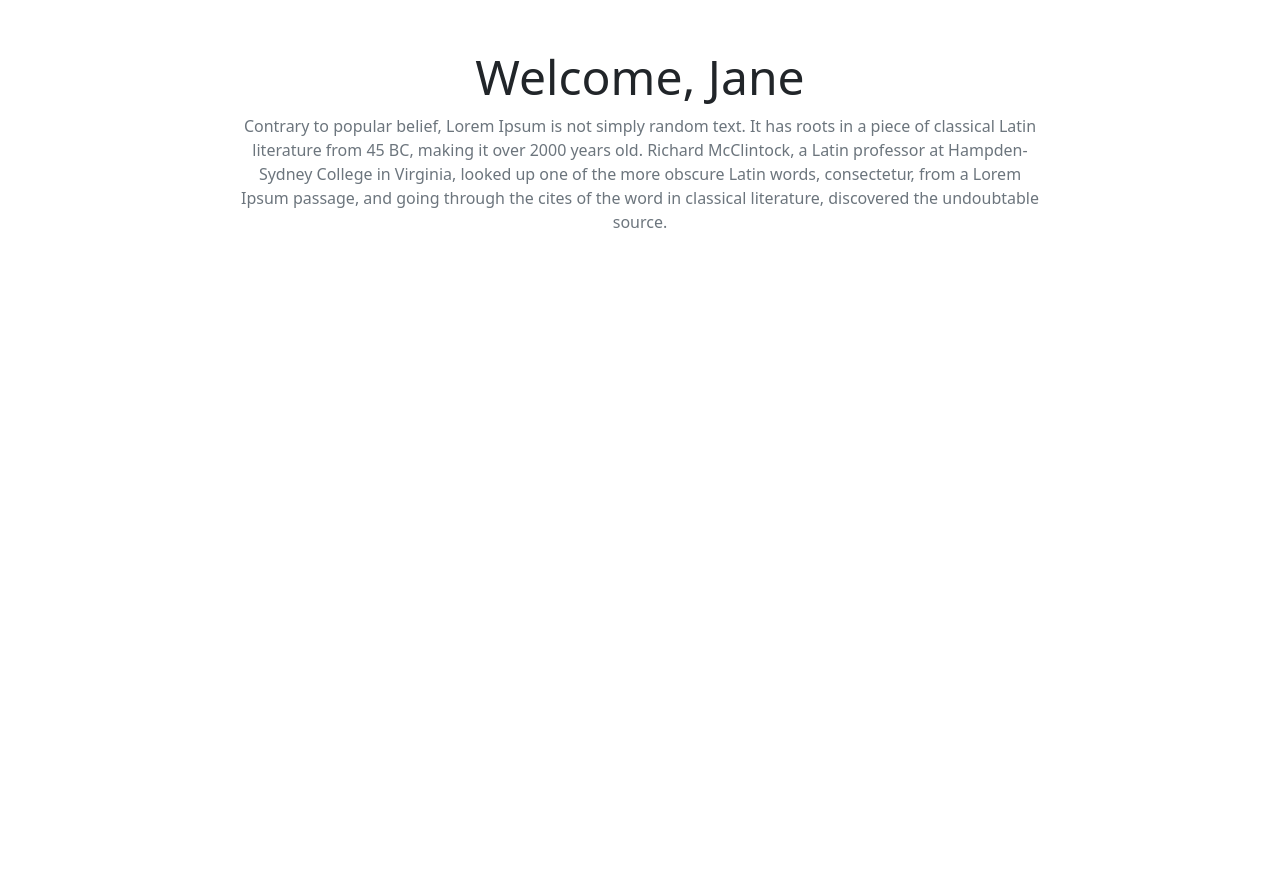
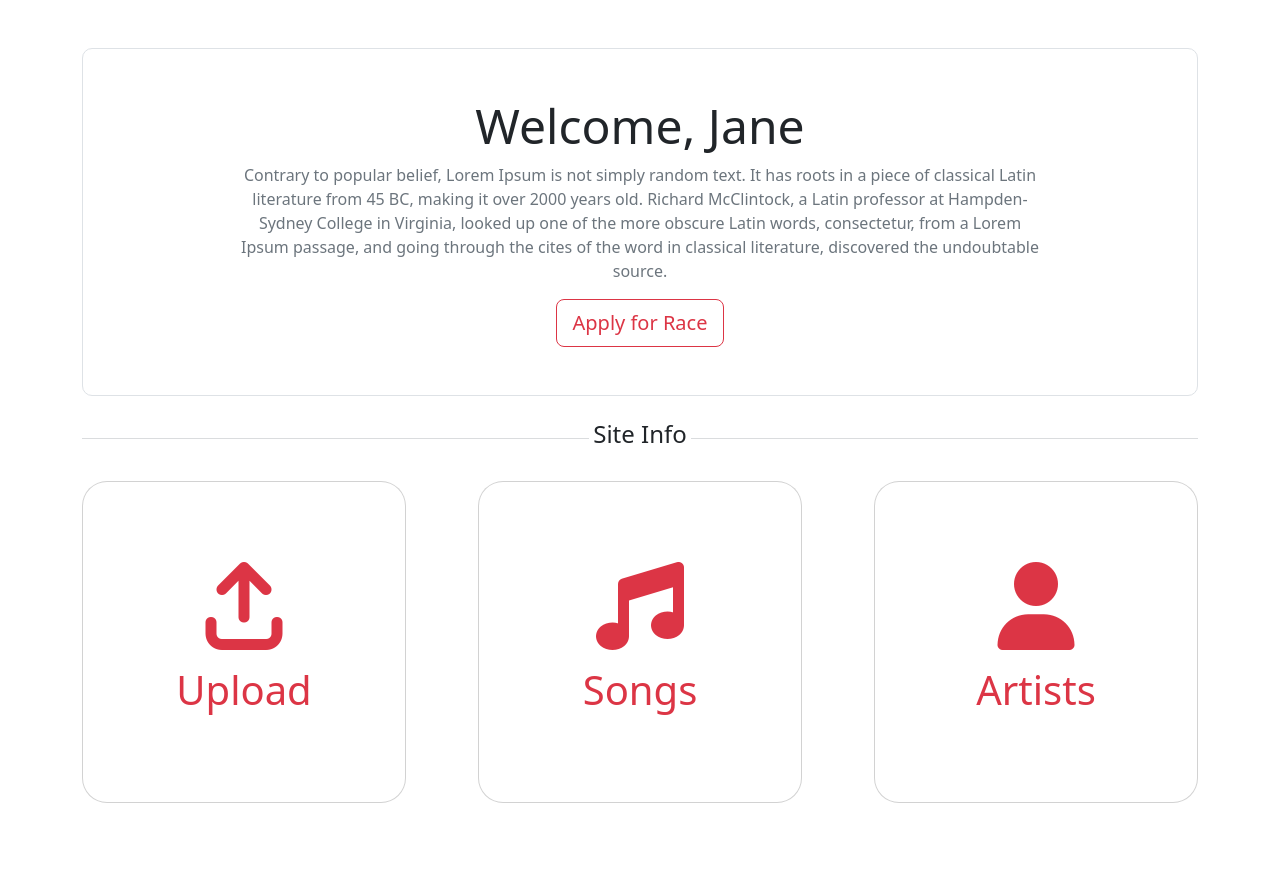
Before and after one commit to Sobikaa-droid/eNASCAR, a Django app: page / in a window 1280 px wide. Shown: the part 75-949 px from the top of the page. Before the commit the page ends 303 px from the top, so only its background shows below. Run offline with Django 4.2, Linux system fonts and the light colour scheme; a user stored in the database is signed in; data comes from the database, SQL or seed files in the repository; both versions use the stored data as it was before the commit; some libraries are stand-ins or nearby versions.

Commit message:
Pre-delete signal to Car, CompleteRaceAPIView, various other fixes

```diff
--- a/apps/cars/apps.py
+++ b/apps/cars/apps.py
@@ -4,3 +4,6 @@ from django.apps import AppConfig
 class CarsConfig(AppConfig):
     default_auto_field = 'django.db.models.BigAutoField'
     name = 'apps.cars'
+
+    def ready(self):
+        from . import signals
--- a/apps/cars/models.py
+++ b/apps/cars/models.py
@@ -1,5 +1,7 @@
 from django.db import models
+
 from apps.racers.models import Racer
+from django.urls import reverse
 
 
 class CarModel(models.Model):
@@ -24,3 +26,6 @@ class Car(models.Model):
 
     def __str__(self):
         return self.car_model
+
+    def get_absolute_url(self):
+        return reverse('cars:car_detail', args=[self.pk])
--- a/apps/cars/views.py
+++ b/apps/cars/views.py
@@ -52,7 +52,7 @@ class CarCreateView(generic.CreateView):
         return context
 
     def get_success_url(self):
-        return self.request.user.get_absolute_url()
+        return self.object.get_absolute_url()
 
 
 class CarDetailView(generic.DetailView):
@@ -86,7 +86,7 @@ class CarUpdateView(generic.UpdateView):
         return super().form_invalid(form)
 
     def get_success_url(self):
-        return self.request.user.get_absolute_url()
+        return self.object.get_absolute_url()
 
 
 class CarDeleteView(generic.DeleteView):
--- a/apps/racers/models.py
+++ b/apps/racers/models.py
@@ -12,7 +12,6 @@ class Racer(AbstractUser):
     second_name = models.CharField(max_length=100)
     description = models.TextField(max_length=1500, null=True, blank=True)
     score = models.DecimalField(default=0, max_digits=100, decimal_places=2)
-    active_since = models.DateField(auto_now_add=True)
     year_of_birth = models.DateField(null=True, blank=True)
     country = models.CharField(max_length=70)
     stance = models.CharField(max_length=100, null=True, blank=True)
--- a/apps/races/models.py
+++ b/apps/races/models.py
@@ -1,9 +1,9 @@
 from django.core.validators import MaxValueValidator, MinValueValidator
 from django.db import models
 from django.urls import reverse
-from django.utils import timezone
 
 from apps.racers.models import Racer
+
 
 class Race(models.Model):
     name = models.CharField(max_length=250)
--- a/apps/races/templates/races/race_detail.html
+++ b/apps/races/templates/races/race_detail.html
@@ -26,7 +26,7 @@
         {% if race.description|length >= 201 %}
         <!-- Modal Show Description -->
         <div class="modal fade" id="modal-show-description" tabindex="-1" aria-labelledby="DescriptionModalLabel" aria-hidden="true">
-          <div class="modal-dialog modal-dialog-centered">
+          <div class="modal-dialog modal-dialog-centered modal-lg">
             <div class="modal-content">
               <div class="modal-header">
                 <h5 class="modal-title" id="ClearCartModalLabel">Description</h5>
--- a/apps/races/urls.py
+++ b/apps/races/urls.py
@@ -14,7 +14,7 @@ urlpatterns = [
     path('api/', include(router.urls)),
     path('api/apply/<int:pk>/', views.ApplyForRaceAPIView.as_view(), name='api_apply_for_race'),
     path('api/cancel/<int:pk>/', views.CancelApplicationForRaceAPIView.as_view(), name='api_cancel_race'),
-    path('api/complete_race/<int:pk>/', views.complete_race, name='api_complete_race'),
+    path('api/complete_race/<int:pk>/', views.CompleteRaceAPIView.as_view(), name='api_complete_race'),
     # generic
     path('', views.RaceListView.as_view(), name='race_list'),
     path('completed/', views.CompletedRaceListView.as_view(), name='completed_race_list'),
--- a/static/static.css
+++ b/static/static.css
@@ -111,3 +111,97 @@
 .separator:not(:empty)::after {
   margin-left: .25em;
 }
+
+/* CARDS CARDS CARDS CARDS CARDS */
+.card_col {
+  margin-bottom: 4.49rem !important;
+}
+
+.card {
+  --bs-card-border-radius: 25px;
+  border-width: 1;
+  background: white;
+}
+
+.card-body {
+  margin: 4rem 0 4rem 0;
+}
+
+.row>* {
+  padding-right: calc(var(--bs-gutter-x) * 1.5);
+  padding-left: calc(var(--bs-gutter-x) * 1.5);
+  margin-top: var(--bs-gutter-y);
+}
+
+.cards_row {
+  margin-right: calc(-1.5 * var(--bs-gutter-x));
+  margin-left: calc(-1.5 * var(--bs-gutter-x));
+}
+
+.fa_cards {
+  font-size: 5.5rem;
+  color: #dc3545;
+}
+
+/* ALBUM CARDS */
+.card_row.row>* {
+  padding-right: 0 !important;
+  padding-left: 0 !important;
+}
+
+.card_main:hover {
+  transform: scale(1.1);
+  border-radius: 10%;
+  box-shadow: 0 0 20px 5px #471115;
+}
+
+.card_image {
+  width: 70%;
+  height: auto;
+  transition: transform .2s; /* Animation */
+  margin: 0 auto;
+  border-radius: 10%;
+}
+
+.card_main {
+  transition: 0.15s;
+}
+
+/* Create card */
+.create_card:hover .card-title {
+  color: white !important;
+}
+
+.create_card:hover .fa-calendar-plus {
+  color: white !important;
+}
+
+.create_card:hover {
+  background-color: #471115 !important;
+}
+
+/* Edit card */
+.edit_card:hover .card-title {
+  color: white !important;
+}
+
+.edit_card:hover .fa-square-pen {
+  color: white !important;
+}
+
+.edit_card:hover {
+  background-color: #471115 !important;
+}
+
+/* Complete card */
+.complete_card:hover .card-title {
+  color: white !important;
+}
+
+.complete_card:hover .fa-calendar-check {
+  color: white !important;
+}
+
+.complete_card:hover {
+  background-color: #471115 !important;
+}
--- a/templates/home.html
+++ b/templates/home.html
@@ -4,55 +4,61 @@
 
 {% block content %}
 
-<div class="grey_container" data-bs-theme="dark">
+<div class="grey_container">
   <div class='gradient_bar text-center'>
   </div>
   <div class="container">
     <div class="bd-masthead" id="content">
-
-      <div class="text-center mt-5" id='home_content'>
-        <h1 style='font-size: 3rem;'>Welcome{% if request.user.is_authenticated %}, {{ request.user.username }}{% endif %}</h1>
-        <div class='container w-75 mt-2'>
-          <p class='text-break text-secondary'>Contrary to popular belief, Lorem Ipsum is not simply random text. It has roots in a piece of classical Latin literature from 45 BC, making it over 2000 years old. Richard McClintock, a Latin professor at Hampden-Sydney College in Virginia, looked up one of the more obscure Latin words, consectetur, from a Lorem Ipsum passage, and going through the cites of the word in classical literature, discovered the undoubtable source.</p>
+      <div class="user_detail mt-5 mb-4">
+        <div class="text-center mt-5 mb-5" id='home_content'>
+          <h1 style='font-size: 3rem;'>Welcome{% if request.user.is_authenticated %}, {{ request.user.username }}{% endif %}</h1>
+          <div class='container w-75 mt-2'>
+            <p class='text-break text-secondary'>Contrary to popular belief, Lorem Ipsum is not simply random text. It has roots in a piece of classical Latin literature from 45 BC, making it over 2000 years old. Richard McClintock, a Latin professor at Hampden-Sydney College in Virginia, looked up one of the more obscure Latin words, consectetur, from a Lorem Ipsum passage, and going through the cites of the word in classical literature, discovered the undoubtable source.</p>
+          </div>
+          {% if request.user.is_authenticated %}
+          <a role="button" class="btn btn-outline-danger btn-lg" href="{% url 'races:race_list' %}">Apply for Race</a>
+          {% else %}
+          <a role="button" class="btn btn-outline-danger btn-lg" href="{% url 'racers:register' %}">Start</a>
+          {% endif %}
         </div>
       </div>
+      <div class="separator mb-4"><h4>Site Info</h4></div>
+      <div class="row row-cols-1 row-cols-lg-3 text-center cards_row">
 
-<!--      <div class="row row-cols-1 row-cols-lg-3 text-center cards_row">-->
+        <div class="col card_col">
+          <div class="card create_card">
+            <a class="text-decoration-none" href="">
+            <div class="card-body">
+              <i class="fa-solid fa-arrow-up-from-bracket fa_cards"></i>
+              <h1 class="card-title mt-3 text-danger">Upload</h1>
+            </div>
+            </a>
+          </div>
+        </div>
 
-<!--      <div class="col card_col">-->
-<!--        <div class="card create_card">-->
-<!--          <a class="text-decoration-none" href="">-->
-<!--          <div class="card-body">-->
-<!--            <i class="fa-solid fa-arrow-up-from-bracket fa_cards"></i>-->
-<!--            <h1 class="card-title mt-3 text-danger">Upload</h1>-->
-<!--          </div>-->
-<!--          </a>-->
-<!--        </div>-->
-<!--      </div>-->
+        <div class="col card_col">
+          <div class="card edit_card">
+            <a class="text-decoration-none" href="">
+            <div class="card-body">
+              <i class="fa-solid fa-music fa_cards"></i>
+              <h1 class="card-title mt-3 text-danger">Songs</h1>
+            </div>
+            </a>
+          </div>
+        </div>
 
-<!--      <div class="col card_col">-->
-<!--        <div class="card edit_card">-->
-<!--          <a class="text-decoration-none" href="">-->
-<!--          <div class="card-body">-->
-<!--            <i class="fa-solid fa-music fa_cards"></i>-->
-<!--            <h1 class="card-title mt-3 text-danger">Songs</h1>-->
-<!--          </div>-->
-<!--          </a>-->
-<!--        </div>-->
-<!--      </div>-->
+        <div class="col card_col">
+          <div class="card complete_card">
+            <a class="text-decoration-none" href="">
+            <div class="card-body">
+              <i class="fa-solid fa-user fa_cards"></i>
+              <h1 class="card-title mt-3 text-danger">Artists</h1>
+            </div>
+            </a>
+          </div>
+        </div>
 
-<!--      <div class="col card_col">-->
-<!--        <div class="card complete_card">-->
-<!--          <a class="text-decoration-none" href="">-->
-<!--          <div class="card-body">-->
-<!--            <i class="fa-solid fa-user fa_cards"></i>-->
-<!--            <h1 class="card-title mt-3 text-danger">Artists</h1>-->
-<!--          </div>-->
-<!--          </a>-->
-<!--        </div>-->
-<!--      </div>-->
-
-<!--    </div>-->
+      </div>
 
     </div>
   </div>
```
Also changed, not shown: apps/cars/signals.py (added, +12 -0 lines), apps/cars/templates/cars/car_detail.html (+3 -6 lines), apps/cars/templates/cars/car_update.html (+23 -0 lines), apps/racers/templates/racers/racer_detail.html (+12 -8 lines), apps/races/views.py (+33 -27 lines), apps/racers/migrations/0007_alter_racer_active_since.py (added), apps/racers/migrations/0008_remove_racer_active_since.py (added), db.sqlite3.
